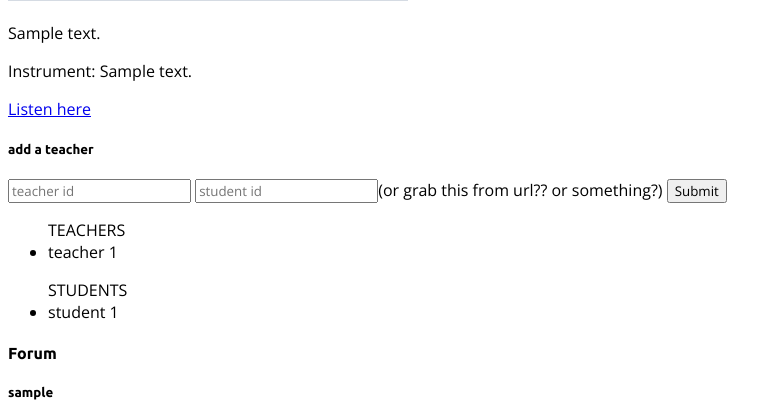
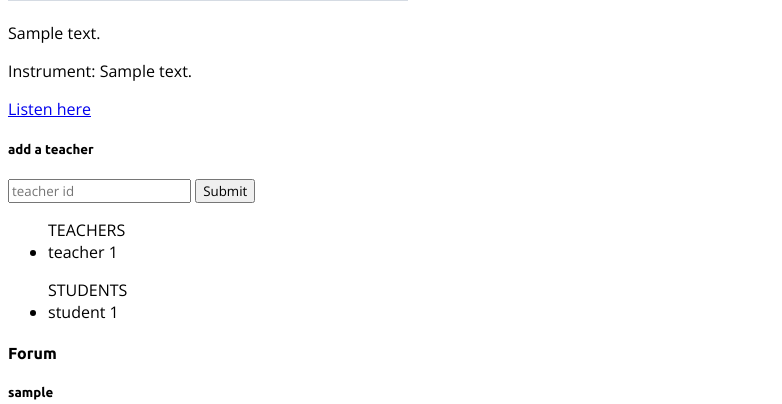
Before and after one commit to coriography/cello_tree, a Flask app: page /cellist_profile/1 in a window 1280 px wide. Shown: the part 487-891 px from the top of the page, without its empty margins (0-782 px from the left). Run offline with Flask 2, Linux system fonts and the light colour scheme; tables that the repository leaves empty hold one stand-in row (values such as "Sample post"); grey boxes marked "Sample" are stand-in pictures.

Commit message:
changed student id form field to hidden and passed cellist id in as value

```diff
--- a/templates/cellist_profile.html
+++ b/templates/cellist_profile.html
@@ -22,7 +22,7 @@
     <form id="add_link">
         <h5>add a teacher</h5>
         <input id="teacher_id" type="text" placeholder="teacher id">
-        <input id="student_id" type="text" placeholder="student id">(or grab this from url?? or something?)
+        <input id="student_id" type="hidden" placeholder="student id" value="{{cellist.cellist_id}}">
         <input type="submit">
     </form>
 
```
